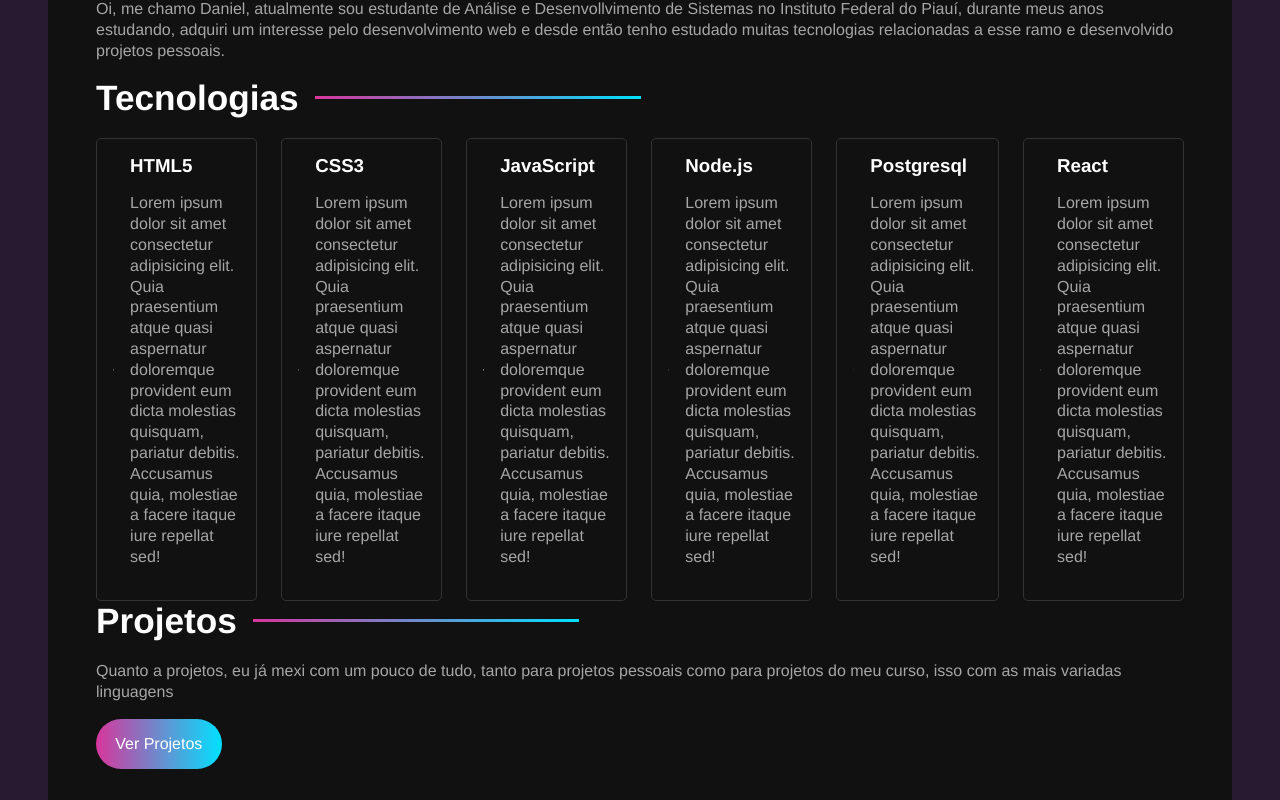
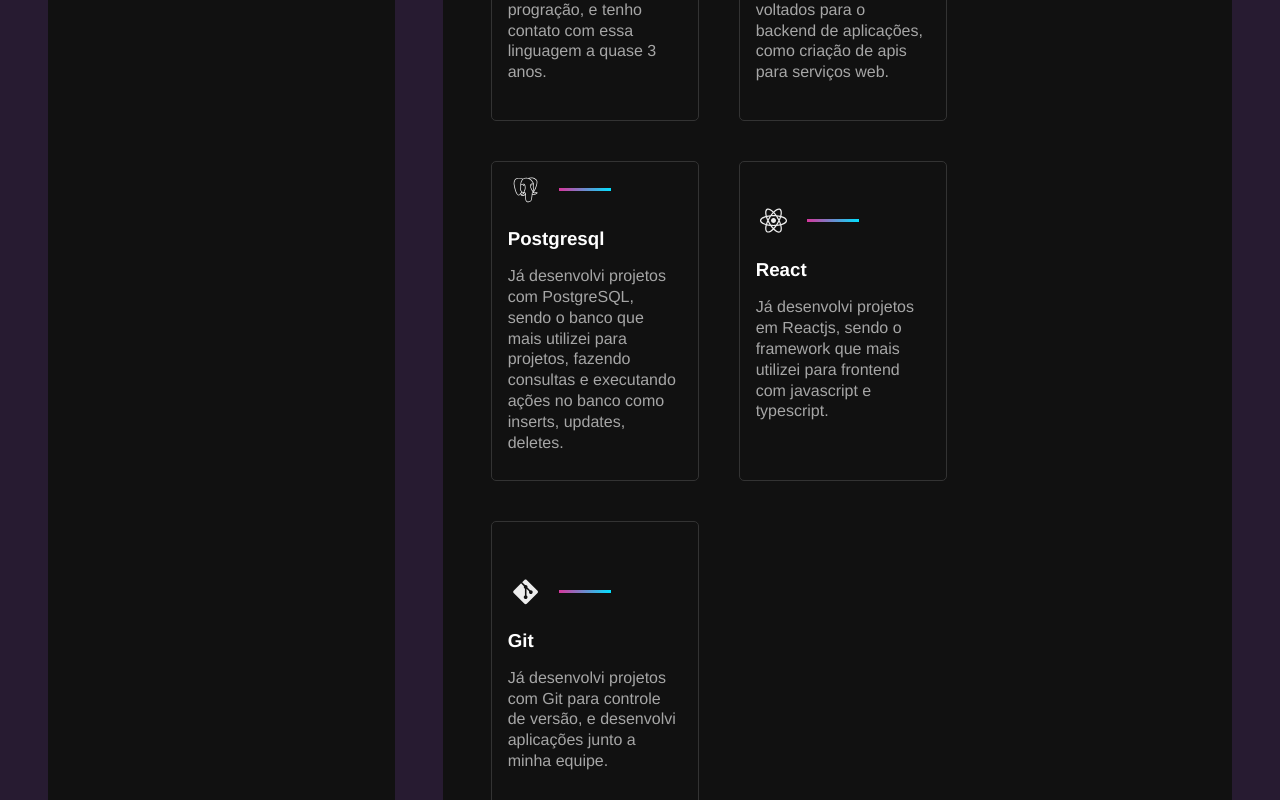
Before and after one commit to DanielVbrn/portfolio, a React (Vite) app: page / in a window 1280 px wide. Shown: the part 1080-1880 px from the top of the page. Built offline with nearby package versions, Linux system fonts and the light colour scheme.

Commit message:
updated resume

```diff
--- a/src/components/TechnologiesContainer.jsx
+++ b/src/components/TechnologiesContainer.jsx
@@ -4,18 +4,60 @@
   DiJsBadge,
   DiNodejsSmall,
   DiPostgresql,
-  DiReact
+  DiReact,
+  DiTypo3,
+  DiGit
 } from "react-icons/di"
 
 import "../styles/components/technologiescontainer.sass"
 
 const technologies = [
-  { id: "html", name: "HTML5", icon: <DiHtml5 /> },
-  { id: "css", name: "CSS3", icon: <DiCss3 /> },
-  { id: "js", name: "JavaScript", icon: <DiJsBadge /> },
-  { id: "node", name: "Node.js", icon: <DiNodejsSmall /> },
-  { id: "postgresql", name: "Postgresql", icon: <DiPostgresql /> },
-  { id: "react", name: "React", icon: <DiReact /> },
+  {
+    id: "html",
+    name: "HTML5",
+    icon: <DiHtml5 />,
+    text:"Já desenvolvi projetos com HTML5 como construção de landing pages e blogs, e tenho contato com essa tecnologia há mais de 2 anos."},
+  {
+    id: "css",
+    name: "CSS3",
+    icon: <DiCss3 />,
+    text:"Já desenvolvi projetos com CSS3 como construção de estilização de páginas, aplicativos e blogs, e tenho contato com essa tecnologia há mais de 2 anos."
+  },
+  {
+    id: "js",
+    name: "JavaScript",
+    icon: <DiJsBadge />,
+    text:"Já desenvolvi projetos com JavaScript, sendo essa a linguagem que aprendi lógica de progração, e tenho contato com essa linguagem a quase 3 anos."
+  },
+  {
+    id: "node",
+    name: "Node.js",
+    icon: <DiNodejsSmall /> ,
+    text:"Já desenvolvi projetos com nodejs, sendo essa a  que aprendi lógica de progração, projetos voltados para o backend de aplicações, como criação de apis para serviços web."
+  },
+  {
+    id: "postgresql",
+    name: "Postgresql",
+    icon: <DiPostgresql />,
+    text:"Já desenvolvi projetos com PostgreSQL, sendo o banco que mais utilizei para projetos, fazendo consultas e executando ações no banco como inserts, updates, deletes."
+
+  },
+  {
+    id: "react",
+    name: "React",
+    icon: <DiReact />,
+    text:"Já desenvolvi projetos em Reactjs, sendo o framework que mais utilizei para frontend com javascript e typescript."
+
+  },
+  {
+    id: "git",
+    name: "Git",
+    icon: <DiGit />,
+    text:"Já desenvolvi projetos com Git para controle de versão, e desenvolvi aplicações junto a minha equipe."
+
+  },
+
+
 ];
 
 const TechnologiesContainer = () => {
@@ -24,18 +66,13 @@
       <h2>Tecnologias</h2>
       <div className="technologies-grid">
         {technologies.map((tech) => (
-            <div className="technology-card" id={tech.id} key={tech.id}>
-              {tech.icon}
+          <div className="technology-card" id={tech.id} key={tech.id}>
               <div className="technology-info">
+                <h2>
+                {tech.icon}
+                </h2>
                 <h3>{tech.name}</h3>
-                <p>
-                  Lorem ipsum dolor sit amet consectetur adipisicing elit.
-                  Quia praesentium atque quasi aspernatur
-                  doloremque provident eum dicta molestias
-                  quisquam, pariatur debitis. Accusamus quia, molestiae a
-                  facere itaque iure repellat sed!
-                </p>
-
+                <p>{tech.text}</p>
               </div>
             </div>
           ))}
--- a/src/styles/components/technologiescontainer.sass
+++ b/src/styles/components/technologiescontainer.sass
@@ -4,18 +4,22 @@
 
 .technologies-container
     margim-bottom:1rem
+    display: flex
+    flex-wrap:wrap
+
 
     .technologies-grid
         display: flex
-        flex-wrap:wrap
-        gap:1.5rem
+        flex-wrap: wrap
+        gap:2.5rem
 
         .technology-card
             @include mixins.center
             gap:1rem
             padding: 1rem
             border: 1px solid #333
-            width: 45%
+            width: 13em
+            height: 20em
             border-radius: variables.$card-border-radius
 
             h3
```
